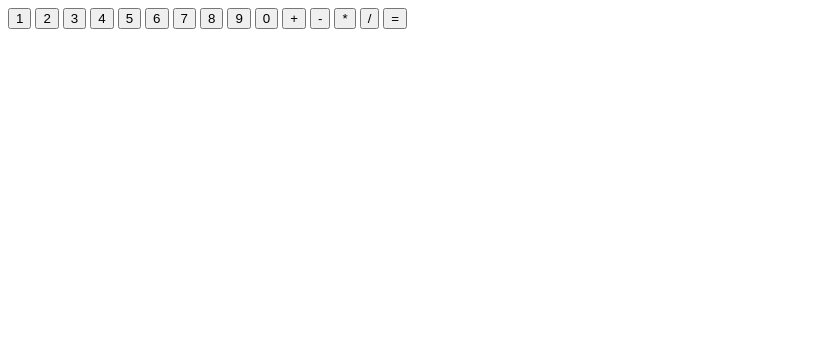
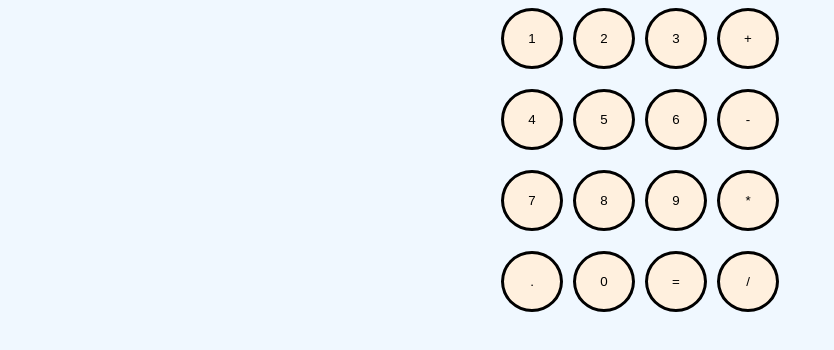
Before and after one commit to colinnnnnnnnnnn/calculator, a plain HTML site: page index.html in a window 1280 px wide. Shown: the whole page, without its empty margins (0-834 px from the left). Drawn offline with Linux system fonts and the light colour scheme.

Commit message:
Add css for buttons

```diff
--- a/index.html
+++ b/index.html
@@ -9,22 +9,34 @@
     <link rel="stylesheet" href="style.css">
 </head>
 <body>
-
+    <div class="row">
         <button id="number">1</button>
         <button id="number">2</button>
         <button id="number">3</button>
+        <button id="operator">+</button>
+    </div>
+
+    <div class="row">
         <button id="number">4</button>
         <button id="number">5</button>
         <button id="number">6</button>
+        <button id="operator">-</button>
+    </div>
+
+    <div class="row">
         <button id="number">7</button>
         <button id="number">8</button>
         <button id="number">9</button>
+        <button id="operator">*</button>
+    </div>
+
+    <div class="row">
+        <button>.</button>
         <button id="number">0</button>
-    <button id="operator">+</button>
-    <button id="operator">-</button>
-    <button id="operator">*</button>
+        <button id="operator">=</button>
         <button id="operator">/</button>
-    <button id="operator">=</button>
+    </div>
+
 
 </body>
 </html>
--- a/script.js
+++ b/script.js
@@ -45,8 +45,6 @@ numButtons.forEach(button => {
         else if (clicked2 == false) {
             nextNum = readNum(nextNum, button);
         }
-
-
     });
 });
 
--- a/style.css
+++ b/style.css
@@ -0,0 +1,20 @@
+body {
+    background-color: aliceblue;
+    display: flex;
+    flex-direction: column;
+    align-items: center;
+    gap: 20px;
+}
+
+button {
+    width: 62px;
+    padding: 20px;
+    border: 3px solid black;
+    border-radius: 50%;
+    background-color: rgb(255, 240, 222);
+}
+
+.row {
+    display: flex;
+    gap: 10px;
+}
```
Lines whose indentation alone changed are shown as unchanged.
